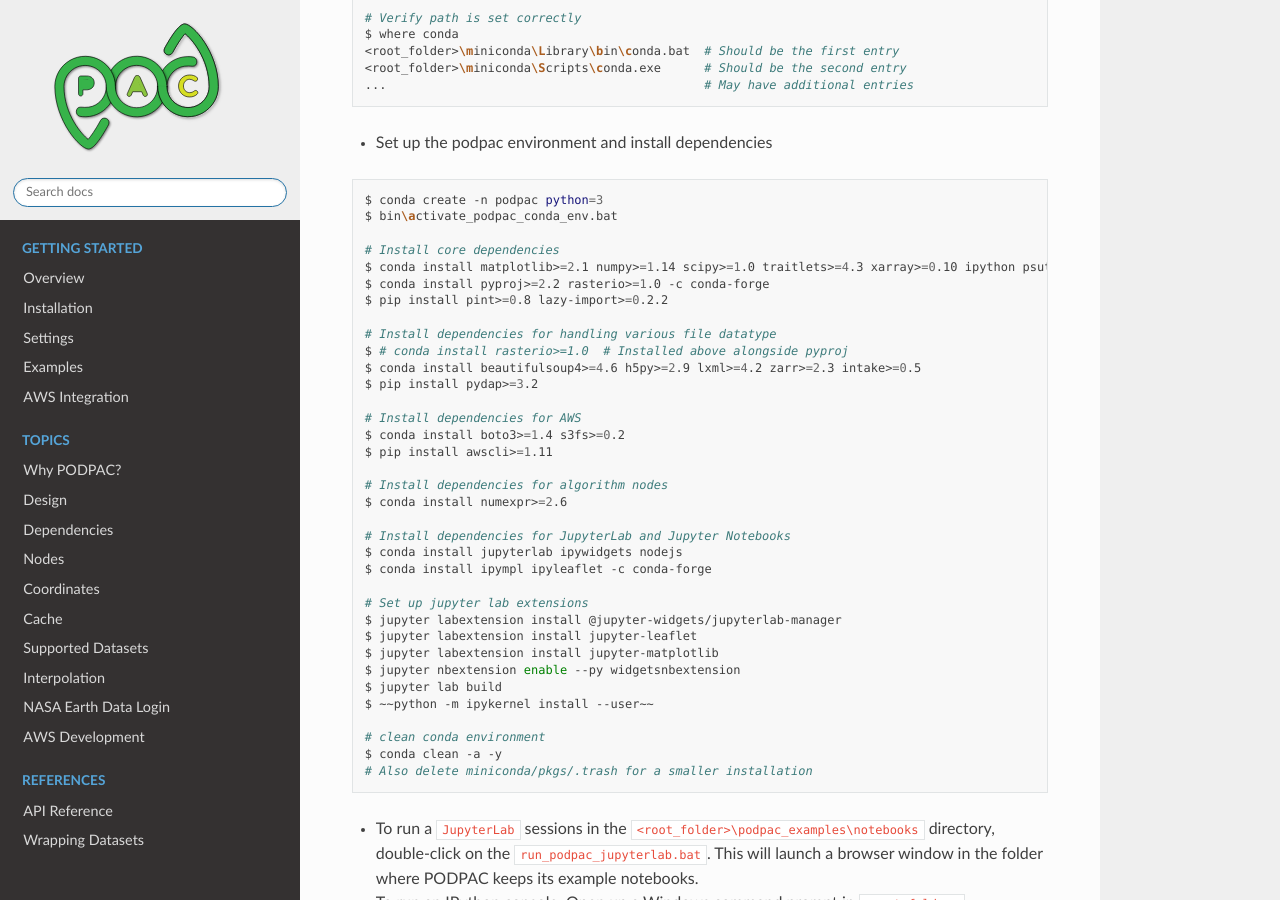
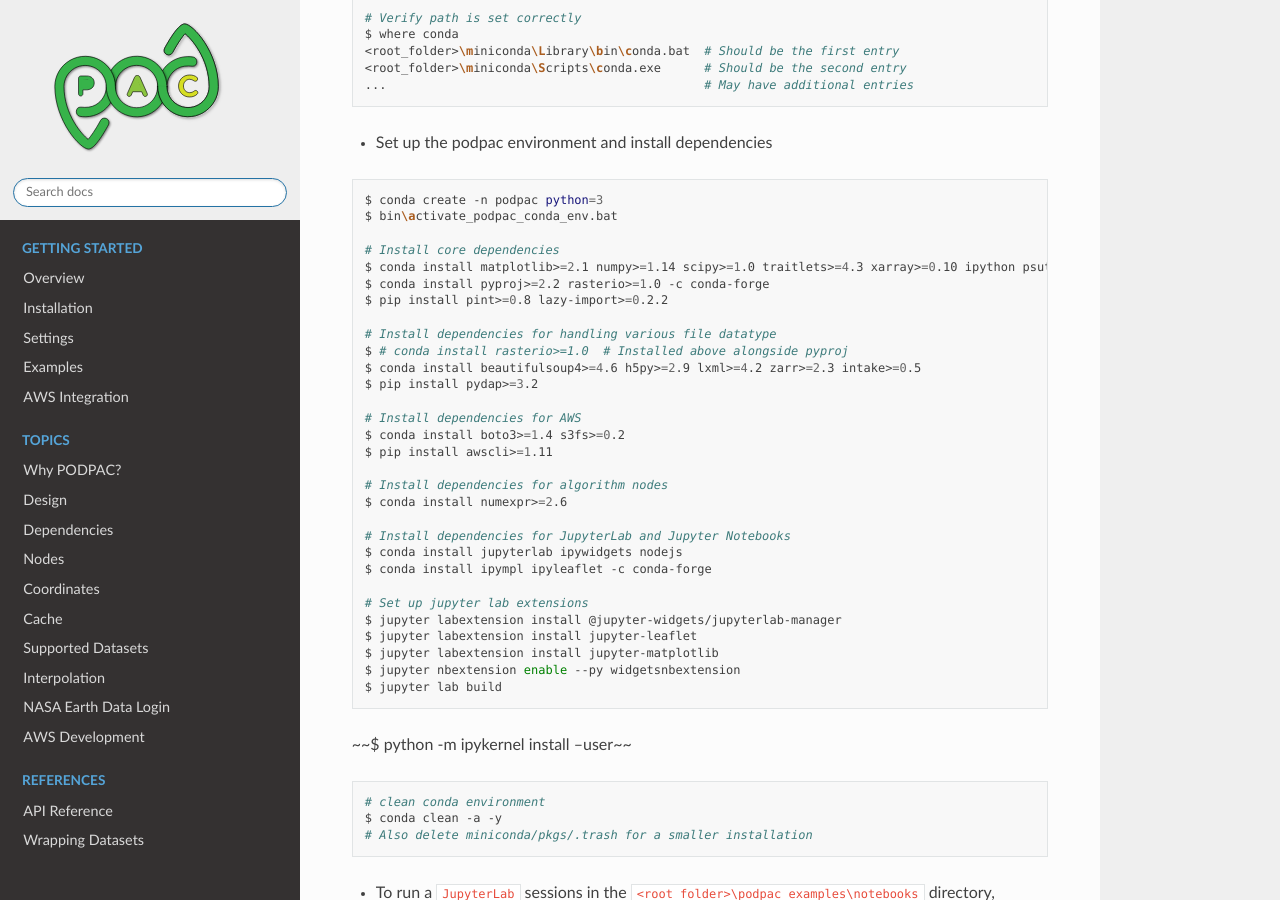
Before and after one commit to creare-com/podpac, a Sphinx documentation site: the page built from doc/source/deploy-notes.md, in a window 1280 px wide and 900 px high, scrolled down 1446 px. Built offline with Sphinx 7.4.7 and the Read the Docs theme 2.0.0, drawn with Linux system fonts in a browser that asks for light colours.

Commit message:
Update deploy-notes.md

````diff
--- a/doc/source/deploy-notes.md
+++ b/doc/source/deploy-notes.md
@@ -68,7 +68,7 @@
 $ bin\activate_podpac_conda_env.bat
 
 # Install core dependencies
-$ conda install matplotlib>=2.1 numpy>=1.14 scipy>=1.0 traitlets>=4.3 xarray>=0.10 ipython psutil requests>=2.18
+$ conda install matplotlib>=2.1 numpy>=1.14 scipy>=1.0 traitlets>=4.3 xarray>=0.10 ipython psutil requests>=2.18 owslib
 $ conda install pyproj>=2.2 rasterio>=1.0 -c conda-forge
 $ pip install pint>=0.8 lazy-import>=0.2.2
 
@@ -94,8 +94,10 @@
 $ jupyter labextension install jupyter-matplotlib
 $ jupyter nbextension enable --py widgetsnbextension
 $ jupyter lab build
-$ ~~python -m ipykernel install --user~~
+```
+~~$ python -m ipykernel install --user~~
 
+```bash
 # clean conda environment
 $ conda clean -a -y
 # Also delete miniconda/pkgs/.trash for a smaller installation
````
